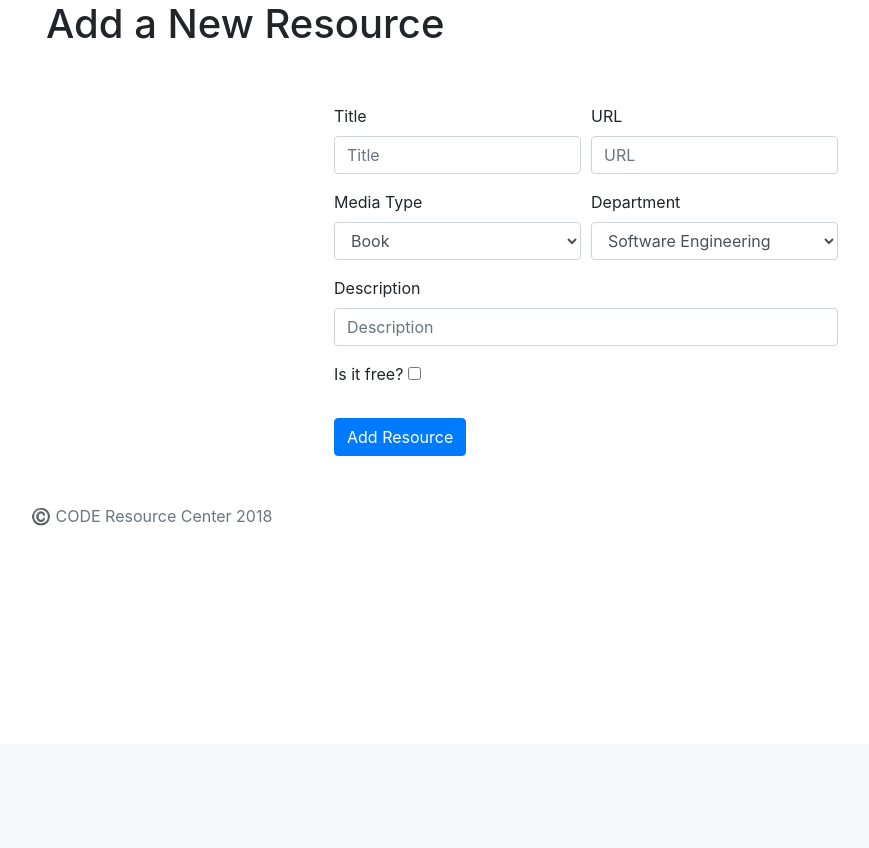
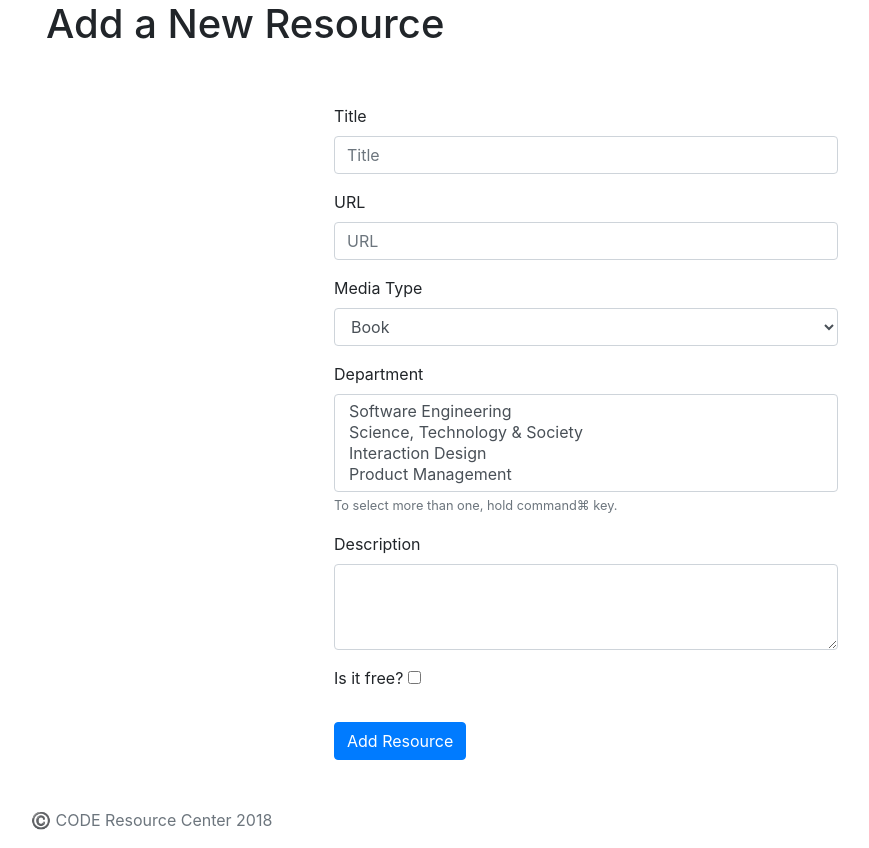
Before and after one commit to codeuniversity/code-resource-center, a Django app: page /learningresource/create in a window 1280 px wide. Shown: the part 56-904 px from the top of the page, without its empty margins (54-923 px from the left). Before the commit the page ends 582 px from the top, so only its background shows below. Run offline with Django 3.2, Linux system fonts and the light colour scheme; data comes from the database, SQL or seed files in the repository; parts of the project's set-up code (start-up, migrations or seed data) failed here and were passed over; some libraries are stand-ins or nearby versions.

Commit message:
Change to multiple option dropdown for Department

```diff
--- a/learningresource/templates/learningresource/create.html
+++ b/learningresource/templates/learningresource/create.html
@@ -13,19 +13,17 @@
         <h1>Add a New Resource</h1>
         <form method="POST" action="{% url 'create' %}" class="p-5 mx-auto" style="width: 600px">
         {% csrf_token %}
-            <div class="form-row">
-                <div class="form-group col-md-6">
+            <div class="form-group">
                 <label for="text">Title</label>
                 <input type="text" class="form-control" placeholder="Title" name="title">
             </div>
-                <div class="form-group col-md-6">
+
+            <div class="form-group">
                 <label for="url">URL</label>
                 <input type="url" class="form-control" placeholder="URL" name="url">
             </div>
-            </div>
 
-            <div class="form-row">
-                <div class="form-group col-md-6">
+            <div class="form-group">
                 <label for="exampleFormControlSelect1">Media Type</label>
                 <select class="form-control" name="media_type_id">
                     {% for media in media %}
@@ -33,18 +31,23 @@
                     {% endfor %}
                 </select>
             </div>
-                <div class="form-group col-md-6">
-                    <label for="exampleFormControlSelect1">Department</label>
-                    <select class="form-control" name="department_id">
+
+            <div class="form-group">
+                <label for="exampleFormControlSelect2">Department</label>
+                <select multiple class="form-control" name="department_id">
                     {% for department in department %}
                     <option>{{ department }}</option>
                     {% endfor %}
                 </select>
+                <small class="text-muted">
+                    To select more than one, hold command⌘ key.
+                </small>
+
             </div>
-            </div>
+
             <div class="form-group">
-                <label for="textbox">Description</label>
-                <input type="textbox" class="form-control" placeholder="Description" name="description">
+                <label for="exampleFormControlTextarea1">Description</label>
+                <textarea class="form-control" rows="3" name="description"></textarea>
             </div>
 
             <div class="checkbox">
```
Lines whose indentation alone changed are shown as unchanged.
